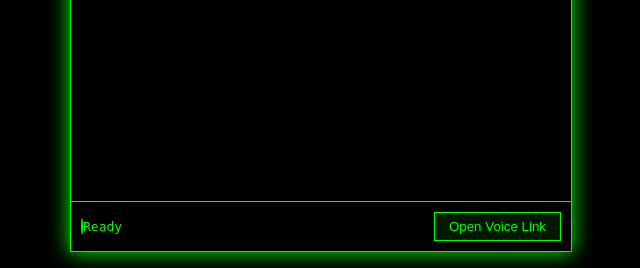
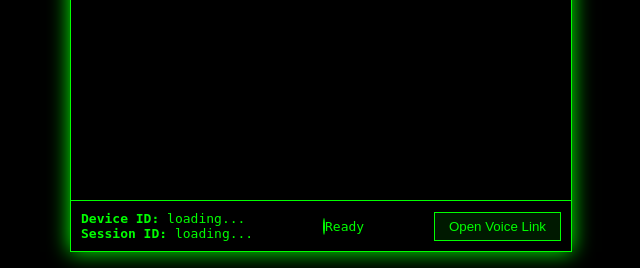
Before and after one commit to wbernardo-star/listen_client, a Flask app: page / in a window 1280 px wide. Shown: the part 534-802 px from the top of the page, without its empty margins (319-959 px from the left). Run offline with Flask 3, Linux system fonts and the light colour scheme.

Commit message:
Update index.html

```diff
--- a/templates/index.html
+++ b/templates/index.html
@@ -12,15 +12,29 @@
       <div class="va-title">NEURAL INTERFACE</div>
       <div class="va-subtitle">VOICE CHANNEL ACTIVE</div>
     </header>
-<main class="va-main"><div id="chat" class="va-chat"></div></main>
+
+    <main class="va-main">
+      <div id="chat" class="va-chat"></div>
+    </main>
+
     <footer class="va-footer">
+      <!-- DEBUG PANEL (Device & Session IDs) -->
+      <div class="va-debug-panel">
+        <div><strong>Device ID:</strong> <span id="deviceIdLabel">loading...</span></div>
+        <div><strong>Session ID:</strong> <span id="sessionIdLabel">loading...</span></div>
+      </div>
+
       <div class="va-status">
         <span id="statusDot" class="va-dot va-dot-idle"></span>
         <span id="statusText">Ready</span>
       </div>
-<button id="micButton" class="va-mic-btn"><span id="micLabel">Open Voice Link</span></button>
+
+      <button id="micButton" class="va-mic-btn">
+        <span id="micLabel">Open Voice Link</span>
+      </button>
     </footer>
   </div>
+
   <script src="{{ url_for('static', filename='app.js') }}"></script>
 </body>
 </html>
```
Lines whose indentation alone changed are shown as unchanged.
